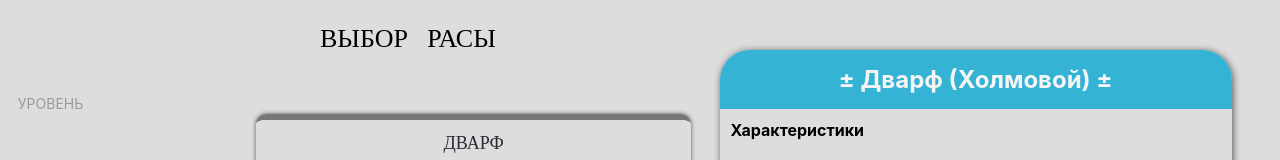
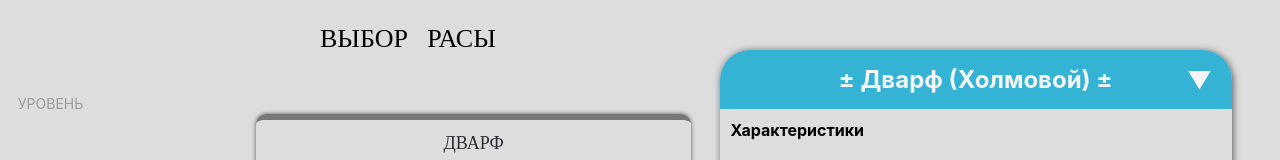
Before and after one commit to TVBlackman1/React-Dnd-creator, a React (Create React App) app: page / in a window 1280 px wide. Shown: the top 160 px of the page. Built offline with nearby package versions, Linux system fonts and the light colour scheme.

Commit message:
0.3.8 add triangle to header of race-description

```diff
--- a/src/my-components/dnd/page/race/description/show-race/show-race.css
+++ b/src/my-components/dnd/page/race/description/show-race/show-race.css
@@ -36,6 +36,7 @@
     align-items: center;
     justify-content: center;
     cursor: pointer;
+    position: relative;
 
 
 }
@@ -72,7 +73,7 @@
     overflow: scroll;
 }
 
-.race-description .closed {
+.race-description .race-picker.closed {
     height: 0px;
 }
 
@@ -105,6 +106,28 @@
     transition-timing-function: cubic-bezier(.19,1.59,.7,1.52);
 }
 
+.race-description .triangle {
+    transition-duration: 0.25s;
+    transition-delay: 0.08s;
+    transition-timing-function: ease-out;
+
+    position: absolute;
+    padding: inherit;
+    right: 0;
+    transform: none;
+}
+
+.race-description .triangle.closed {
+    /* transition-duration: 0.25s;
+    transition-delay: 0.08s;
+    transition-timing-function: ease-out;
+
+    position: absolute;
+    padding: inherit;
+    right: 0; */
+    transform: rotateZ(180deg);
+}
+
 @keyframes header-scroll-down {
     50% {
         transform: translateY(20px);
--- a/src/my-components/dnd/page/race/description/show-race/show-race.js
+++ b/src/my-components/dnd/page/race/description/show-race/show-race.js
@@ -93,6 +93,9 @@ class ShowRace extends React.Component {
                 <div className="header-bg" onClick={this.handleClickHeader.bind(this)}>
                     <header className={this.state.headerStyle}>
                         ± {this.state.raceArray[this.state.raceInd].name} ±
+                        <div className={"triangle " + this.state.pickMenuStyle}>
+                        {this.state.raceArray.length > 1 ? "▲" : ""}
+                        </div>
                     </header>
                 </div>
                 <main>
```
